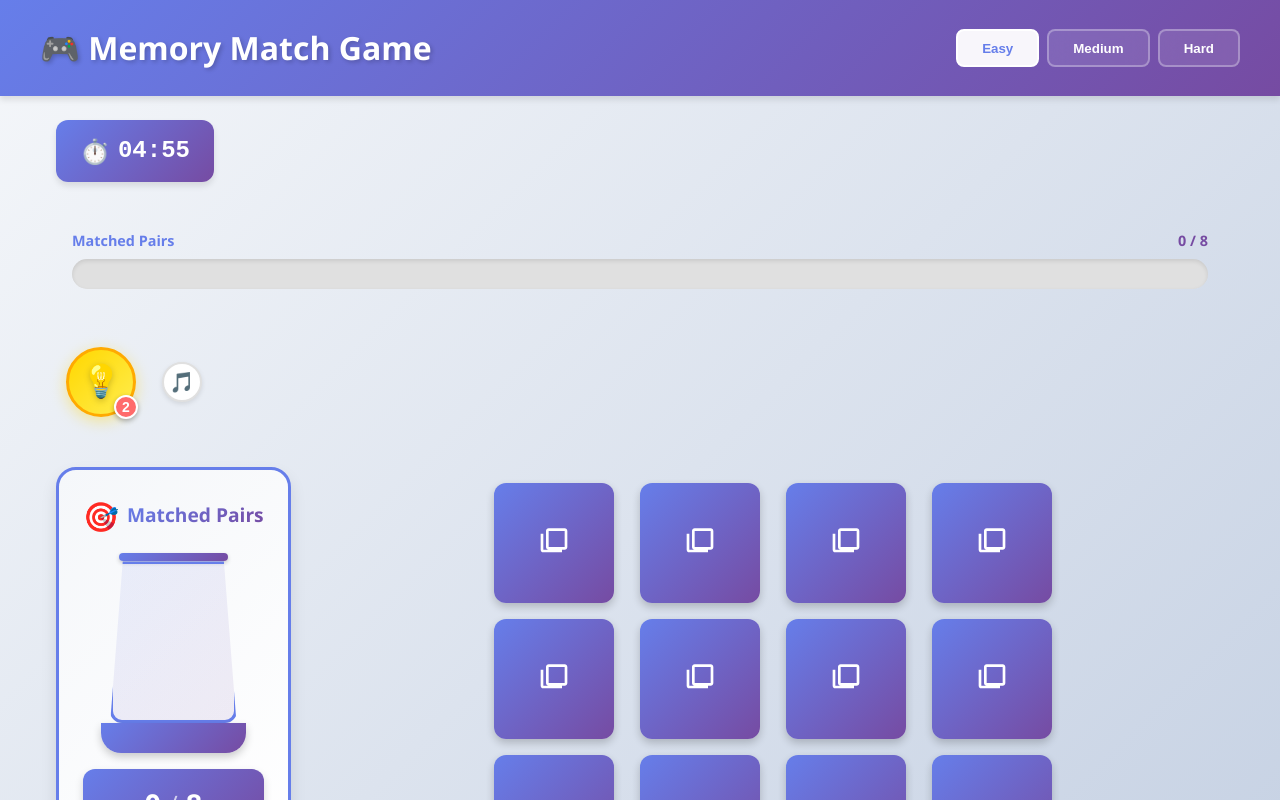
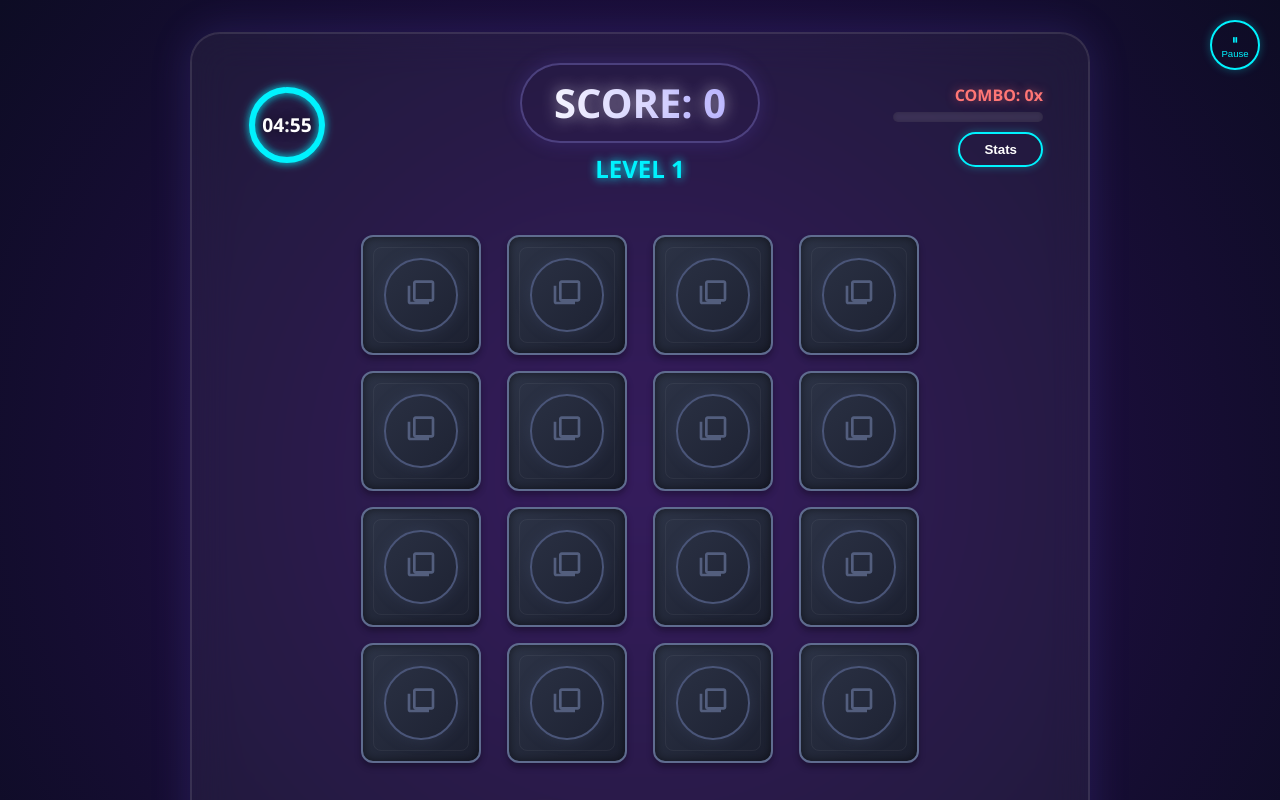
Before and after one commit to BenAmmarAmenAllah/memory-match-game, a React (Vite) app: page / in a window 1280 px wide. Shown: the top 800 px of the page. Built offline with nearby package versions, Linux system fonts and the light colour scheme.

Commit message:
feat: Revamp UI components with new styles, layouts, and a pause feature for enhanced gameplay experience

```diff
--- a/src/components/App/App.css
+++ b/src/components/App/App.css
@@ -1,32 +1,179 @@
 .app {
   min-height: 100vh;
-  background: linear-gradient(135deg, #f5f7fa 0%, #c3cfe2 100%);
+  /* Background is now in index.css */
   display: flex;
   flex-direction: column;
+  align-items: center;
+  justify-content: center;
+  padding: 2rem;
+  position: relative;
+}
+
+.pause-button-container {
+  position: absolute;
+  top: 20px;
+  right: 20px;
+}
+
+.pause-icon-btn {
+  background: transparent;
+  border: 2px solid #00f2fe;
+  color: #00f2fe;
+  border-radius: 50%;
+  width: 50px;
+  height: 50px;
+  display: flex;
+  flex-direction: column;
+  align-items: center;
+  justify-content: center;
+  cursor: pointer;
+  box-shadow: 0 0 10px rgba(0, 242, 254, 0.3);
+}
+
+.glass-panel {
+  background: rgba(255, 255, 255, 0.05);
+  backdrop-filter: blur(20px);
+  -webkit-backdrop-filter: blur(20px);
+  border: 1px solid rgba(255, 255, 255, 0.1);
+  box-shadow: 0 0 40px rgba(108, 92, 231, 0.2), inset 0 0 0 1px rgba(255, 255, 255, 0.1);
+  border-radius: 30px;
+  padding: 30px;
+  max-width: 900px;
+  width: 100%;
+  display: flex;
+  flex-direction: column;
+  align-items: center;
+}
+
+/* Dashboard Header Layout */
+.dashboard-header {
+  display: flex;
+  justify-content: space-between;
+  align-items: center;
+  width: 100%;
+  margin-bottom: 2rem;
+  padding: 0 1rem;
+}
+
+.dashboard-left, .dashboard-right {
+  flex: 1;
+  display: flex;
+  align-items: center;
+}
+
+.dashboard-right {
+  flex-direction: column;
+  align-items: flex-end;
+  gap: 10px;
+}
+
+.dashboard-center {
+  flex: 2;
+  display: flex;
+  flex-direction: column;
+  align-items: center;
+  justify-content: center;
+}
+
+.score-display {
+  font-size: 2.5rem;
+  font-weight: 800;
+  color: white;
+  text-shadow: 0 0 15px rgba(255, 255, 255, 0.5);
+  background: linear-gradient(90deg, #fff, #a29bfe);
+  -webkit-background-clip: text;
+  -webkit-text-fill-color: transparent;
+  background-clip: text;
+  border: 2px solid rgba(162, 155, 254, 0.3);
+  padding: 0.5rem 2rem;
+  border-radius: 50px;
+  box-shadow: 0 0 20px rgba(108, 92, 231, 0.2);
+  margin-bottom: 0.5rem;
+}
+
+.level-display {
+  font-size: 1.5rem;
+  color: #00f2fe;
+  font-weight: bold;
+  text-transform: uppercase;
+  text-shadow: 0 0 10px #00f2fe;
+}
+
+.combo-container {
+  display: flex;
+  flex-direction: column;
+  align-items: flex-end;
+  width: 150px;
+}
+
+.combo-text {
+  font-weight: bold;
+  color: #ff7675;
+  margin-bottom: 5px;
+  text-shadow: 0 0 10px rgba(255, 118, 117, 0.5);
+}
+
+.stats-btn {
+  background: transparent;
+  border: 2px solid #00f2fe;
+  color: white;
+  padding: 8px 24px;
+  border-radius: 20px;
+  cursor: pointer;
+  font-weight: bold;
+  box-shadow: 0 0 10px rgba(0, 242, 254, 0.3);
+  transition: all 0.3s ease;
+}
+
+.stats-btn:hover {
+  background: #00f2fe;
+  color: #2b1055;
+}
+
+.bottom-controls {
+  display: flex;
+  gap: 20px;
+  margin-top: 20px;
+  align-items: center;
+}
+
+.mini-level-selector {
+  display: flex;
+  gap: 10px;
+}
+
+.mini-level-selector span {
+  width: 30px;
+  height: 30px;
+  border-radius: 50%;
+  border: 1px solid rgba(255,255,255,0.3);
+  display: flex;
+  align-items: center;
+  justify-content: center;
+  font-weight: bold;
+  cursor: pointer;
+  transition: all 0.2s;
+}
+
+.mini-level-selector span:hover {
+  background: white;
+  color: #2b1055;
 }
 
 .game-layout {
   display: flex;
-  gap: 2rem;
-  max-width: 1200px;
-  margin: 0 auto;
-  padding: 1rem;
+  flex-direction: column; /* Force Stacked layout like image */
+  gap: 1.5rem;
   width: 100%;
-  align-items: flex-start;
+  align-items: center;
   justify-content: center;
 }
 
+/* Hiding original game info if remnants remain */
 .game-info {
-  max-width: 1200px;
-  width: 100%;
-  margin: 0 auto;
-  padding: 1.5rem 1rem;
-  display: flex;
-  justify-content: space-between;
-  align-items: center;
-  gap: 2rem;
-  flex-wrap: wrap;
+  display: none;
 }
+
 
 .controls-group {
   display: flex;
--- a/src/components/App/App.jsx
+++ b/src/components/App/App.jsx
@@ -61,31 +61,67 @@ function App() {
     }, 100)
   }
 
+  const totalTime = currentLevel.timerMinutes * 60; // Calculate total time in seconds
+
   return (
     <div className="app">
-      <Header level={state.level} onLevelChange={handleLevelChange} />
+      <div className="pause-button-container">
+         <button className="pause-icon-btn">⏸ <br/><span style={{fontSize: '0.6rem'}}>Pause</span></button>
+      </div>
 
-      <div className="game-info">
-        <Timer timeRemaining={state.timeRemaining} />
+      <div className="glass-panel">
+
+        {/* Dashboard Header */}
+        <div className="dashboard-header">
+          {/* Left: Circular Timer */}
+          <div className="dashboard-left">
+             <Timer timeRemaining={state.timeRemaining} totalTime={totalTime} />
+          </div>
+
+          {/* Center: Score & Level */}
+          <div className="dashboard-center">
+            <div className="score-display">SCORE: {state.matchedPairs * 125}</div>
+            <div className="level-display">Level {state.level === 'easy' ? '1' : state.level === 'medium' ? '2' : '3'}</div>
+          </div>
+
+          {/* Right: Combo & Stats */}
+          <div className="dashboard-right">
+             <div className="combo-container">
+                <span className="combo-text">COMBO: {state.matchedPairs > 0 ? (state.matchedPairs % 5) + 1 : 0}x</span>
                 <ProgressBar current={state.matchedPairs} total={totalPairs} />
-        <div className="controls-group">
-          <HelpButton />
-          <MusicPlayer />
+             </div>
+             <button className="stats-btn">Stats</button>
           </div>
         </div>
 
+        {/* Hidden original header for functionality if needed, but we used custom UI above */}
+        {/* <Header level={state.level} onLevelChange={handleLevelChange} /> */}
+
+        {/* Controls (Music/Help) - moved to bottom or hidden/integrated? Images shows music in bottom right or elsewhere.
+            Let's keep them handy but maybe less obtrusive or integrated into dashboard?
+            For now, let's put them floating bottom right or just below dashboard.
+        */}
+
         <div className="game-layout">
-        <MatchedContainer
-          matchedCards={matchedCards}
-          totalPairs={totalPairs}
-        />
-
           <GameBoard
             cards={state.cards}
             onCardClick={handleCardClick}
             disabled={state.disabled}
             gridColumns={currentLevel.gridColumns}
           />
+        </div>
+
+         <div className="bottom-controls">
+            <HelpButton />
+            <MusicPlayer />
+            {/* Level Controls as small pills below */}
+            <div className="mini-level-selector">
+                <span onClick={() => handleLevelChange('easy')}>1</span>
+                <span onClick={() => handleLevelChange('medium')}>2</span>
+                <span onClick={() => handleLevelChange('hard')}>3</span>
+            </div>
+        </div>
+
       </div>
 
       {state.gameStatus === 'won' && (
--- a/src/components/Card/Card.css
+++ b/src/components/Card/Card.css
@@ -40,34 +40,84 @@
   align-items: center;
   justify-content: center;
   border-radius: 12px;
-  box-shadow: 0 4px 8px rgba(0, 0, 0, 0.2);
 }
 
+/* Face Down Style (The "Brain/Logo" side) - Replicated strictly from Picture 2 */
 .card-front {
-  background: linear-gradient(135deg, #667eea 0%, #764ba2 100%);
-  color: white;
+  background: linear-gradient(135deg, #2d3447 0%, #1b1f2f 100%);
+  border: 2px solid #5f6c8f;
+  box-shadow: inset 0 0 10px rgba(0, 0, 0, 0.5), 0 4px 6px rgba(0,0,0,0.3);
 }
 
+/* TECH PATTERN SIMULATION for "Brain" look */
+.card-front::after {
+  content: '';
+  position: absolute;
+  width: 60%;
+  height: 60%;
+  border: 2px solid #4a5578;
+  border-radius: 50%;
+  box-shadow: 0 0 15px rgba(74, 85, 120, 0.3);
+}
+
+.card-front::before {
+  content: '';
+  position: absolute;
+  inset: 10px;
+  border: 1px solid rgba(255,255,255,0.05);
+  border-radius: 8px;
+}
+
+/* Icon center */
+.card-icon {
+  font-size: 2rem;
+  color: #5f6c8f;
+  text-shadow: 0 0 5px rgba(95, 108, 143, 0.5);
+  z-index: 2;
+  opacity: 0.8;
+}
+
+/* Hover State */
+.card:hover .card-front {
+  border-color: #00f2fe;
+  box-shadow: 0 0 15px rgba(0, 242, 254, 0.5);
+}
+
+.card:hover .card-icon {
+  color: #00f2fe;
+  text-shadow: 0 0 8px #00f2fe;
+}
+
+/* Face Up Style (The Emoji side) - Glowy Purple/Blue border from Picture 2 */
 .card-back {
-  background: linear-gradient(135deg, #f093fb 0%, #f5576c 100%);
+  background: linear-gradient(135deg, #2b1055 0%, #4a1c7c 100%);
+  border: 2px solid #d63031; /* Fallback */
+  border-image-slice: 1;
+  border-width: 2px;
+  border-color: #fab1a0; /* Pinkish border */
+  box-shadow: 0 0 15px rgba(250, 177, 160, 0.5), inset 0 0 20px rgba(100, 0, 100, 0.4);
   transform: rotateY(180deg);
 }
 
-.card-icon {
-  font-size: 2rem;
-  font-weight: bold;
-  user-select: none;
+/* Specific glows based on context (handled by parent class usually, but here fixed for "Flip" state) */
+.card.flipped .card-back {
+    border-color: #00f2fe; /* Blue neon when active */
+    box-shadow: 0 0 20px rgba(0, 242, 254, 0.5);
 }
 
 .card-emoji {
   font-size: 2.5rem;
+  filter: drop-shadow(0 0 5px rgba(255, 255, 255, 0.3));
   user-select: none;
 }
 
+/* Matched State - Purple/Gold Neon */
 .card.matched .card-back {
-  background: linear-gradient(135deg, #4facfe 0%, #00f2fe 100%);
+  border-color: #ff7675;
+  box-shadow: 0 0 25px rgba(255, 118, 117, 0.6);
   animation: matchPulse 0.5s ease-in-out;
 }
+
 
 @keyframes matchPulse {
   0%, 100% {
--- a/src/components/Header/Header.css
+++ b/src/components/Header/Header.css
@@ -1,8 +1,11 @@
 .header {
-  background: linear-gradient(135deg, #667eea 0%, #764ba2 100%);
+  background: transparent;
   color: white;
-  padding: 1.5rem;
-  box-shadow: 0 4px 6px rgba(0, 0, 0, 0.1);
+  padding: 0 0 1.5rem 0;
+  width: 100%;
+  border-bottom: 1px solid rgba(255, 255, 255, 0.1);
+  margin-bottom: 1rem;
+  box-shadow: none;
 }
 
 .header-content {
--- a/src/components/ProgressBar/ProgressBar.css
+++ b/src/components/ProgressBar/ProgressBar.css
@@ -1,51 +1,18 @@
-.progress-container {
+.progress-bar-minimal {
   width: 100%;
-  padding: 1rem;
+  height: 10px;
+  background: rgba(255, 255, 255, 0.1);
+  border-radius: 5px;
+  overflow: hidden;
+  box-shadow: inset 0 0 5px rgba(0,0,0,0.2);
 }
 
-.progress-info {
-  display: flex;
-  justify-content: space-between;
-  margin-bottom: 0.5rem;
-  font-weight: 600;
-  color: #333;
-}
-
-.progress-label {
-  font-size: 0.9rem;
-  color: #667eea;
-}
-
-.progress-count {
-  font-size: 0.9rem;
-  color: #764ba2;
-}
-
-.progress-bar {
-  width: 100%;
-  height: 30px;
-  background: #e0e0e0;
-  border-radius: 15px;
-  overflow: hidden;
-  box-shadow: inset 0 2px 4px rgba(0, 0, 0, 0.1);
-}
-
-.progress-fill {
+.progress-fill-minimal {
   height: 100%;
-  background: linear-gradient(90deg, #667eea 0%, #764ba2 100%);
-  border-radius: 15px;
-  transition: width 0.5s ease;
-  display: flex;
-  align-items: center;
-  justify-content: center;
-  position: relative;
-}
-
-.progress-percentage {
-  color: white;
-  font-weight: 700;
-  font-size: 0.85rem;
-  text-shadow: 1px 1px 2px rgba(0, 0, 0, 0.3);
+  background: linear-gradient(90deg, #ff7675 0%, #fab1a0 100%);
+  box-shadow: 0 0 10px #ff7675;
+  border-radius: 5px;
+  transition: width 0.3s ease-out;
 }
 
 @media (max-width: 768px) {
--- a/src/components/ProgressBar/ProgressBar.jsx
+++ b/src/components/ProgressBar/ProgressBar.jsx
@@ -4,21 +4,11 @@ function ProgressBar({ current, total }) {
   const percentage = (current / total) * 100;
 
   return (
-    <div className="progress-container">
-      <div className="progress-info">
-        <span className="progress-label">Matched Pairs</span>
-        <span className="progress-count">{current} / {total}</span>
-      </div>
-      <div className="progress-bar">
+    <div className="progress-bar-minimal">
         <div
-          className="progress-fill"
+          className="progress-fill-minimal"
           style={{ width: `${percentage}%` }}
-        >
-          {percentage > 10 && (
-            <span className="progress-percentage">{Math.round(percentage)}%</span>
-          )}
-        </div>
-      </div>
+        />
     </div>
   );
 }
--- a/src/components/Timer/Timer.css
+++ b/src/components/Timer/Timer.css
@@ -1,52 +1,44 @@
-.timer {
+.timer-circle-container {
+  position: relative;
+  width: 100px;
+  height: 100px;
   display: flex;
   align-items: center;
-  gap: 0.5rem;
-  padding: 0.8rem 1.5rem;
-  background: linear-gradient(135deg, #667eea 0%, #764ba2 100%);
-  border-radius: 12px;
-  box-shadow: 0 4px 6px rgba(0, 0, 0, 0.1);
-  font-weight: 700;
-  transition: all 0.3s;
+  justify-content: center;
 }
 
-.timer-icon {
-  font-size: 1.5rem;
+.timer-svg {
+  transform: rotate(-90deg);
 }
 
-.timer-display {
-  font-size: 1.5rem;
-  font-family: 'Courier New', monospace;
-  color: white;
+.circle-bg {
+  fill: none;
+  stroke: rgba(255, 255, 255, 0.1);
+  stroke-width: 6;
 }
 
-.timer.warning {
-  background: linear-gradient(135deg, #f093fb 0%, #f5576c 100%);
-  animation: pulse 1s ease-in-out infinite;
+.circle-progress {
+  fill: none;
+  stroke: #00f2fe;
+  stroke-width: 6;
+  stroke-linecap: round;
+  transition: stroke-dashoffset 1s linear;
+  filter: drop-shadow(0 0 4px #00f2fe);
 }
 
-.timer.critical {
-  background: linear-gradient(135deg, #ff0844 0%, #ffb199 100%);
-  animation: pulse 0.5s ease-in-out infinite;
+.circle-progress.warning {
+  stroke: #ff7675;
+  filter: drop-shadow(0 0 4px #ff7675);
 }
 
-@keyframes pulse {
-  0%, 100% {
-    transform: scale(1);
-  }
-  50% {
-    transform: scale(1.05);
-  }
+.timer-text {
+  position: absolute;
+  font-family: 'Segoe UI', sans-serif;
+  font-weight: 800;
+  font-size: 1.2rem;
+  color: white;
+  text-shadow: 0 0 10px rgba(0,0,0,0.5);
 }
-
-@media (max-width: 768px) {
-  .timer {
-    padding: 0.6rem 1rem;
-  }
-
-  .timer-icon {
-    font-size: 1.2rem;
-  }
 
   .timer-display {
     font-size: 1.2rem;
--- a/src/components/Timer/Timer.jsx
+++ b/src/components/Timer/Timer.jsx
@@ -1,18 +1,35 @@
 import './Timer.css';
 
-function Timer({ timeRemaining }) {
+function Timer({ timeRemaining, totalTime = 300 }) { // Default 5 mins if not passed
   const minutes = Math.floor(timeRemaining / 60);
   const seconds = timeRemaining % 60;
 
+  // Circle Configuration
+  const radius = 35;
+  const circumference = 2 * Math.PI * radius;
+  const progress = timeRemaining / totalTime;
+  const strokeDashoffset = circumference - (progress * circumference);
+
+  // Color/State
   const isWarning = timeRemaining <= 60;
-  const isCritical = timeRemaining <= 30;
 
   return (
-    <div className={`timer ${isWarning ? 'warning' : ''} ${isCritical ? 'critical' : ''}`}>
-      <span className="timer-icon">⏱️</span>
-      <span className="timer-display">
+    <div className="timer-circle-container">
+      <svg width="100" height="100" className="timer-svg">
+        <circle
+          cx="50" cy="50" r={radius}
+          className="circle-bg"
+        />
+        <circle
+          cx="50" cy="50" r={radius}
+          className={`circle-progress ${isWarning ? 'warning' : ''}`}
+          strokeDasharray={circumference}
+          strokeDashoffset={strokeDashoffset}
+        />
+      </svg>
+      <div className="timer-text">
         {String(minutes).padStart(2, '0')}:{String(seconds).padStart(2, '0')}
-      </span>
+      </div>
     </div>
   );
 }
--- a/src/index.css
+++ b/src/index.css
@@ -23,22 +23,12 @@ body {
 
 #root {
   min-height: 100vh;
+  background: radial-gradient(circle at 50% 50%, #2b1055 0%, #0d0c24 100%);
+  color: white;
 }
-}
+
 button:focus,
 button:focus-visible {
   outline: 4px auto -webkit-focus-ring-color;
 }
-
-@media (prefers-color-scheme: light) {
-  :root {
-    color: #213547;
-    background-color: #ffffff;
-  }
-  a:hover {
-    color: #747bff;
-  }
-  button {
-    background-color: #f9f9f9;
-  }
-}
+/* Removed media query for light mode to enforce dark theme */
```
Lines whose indentation alone changed are shown as unchanged.
